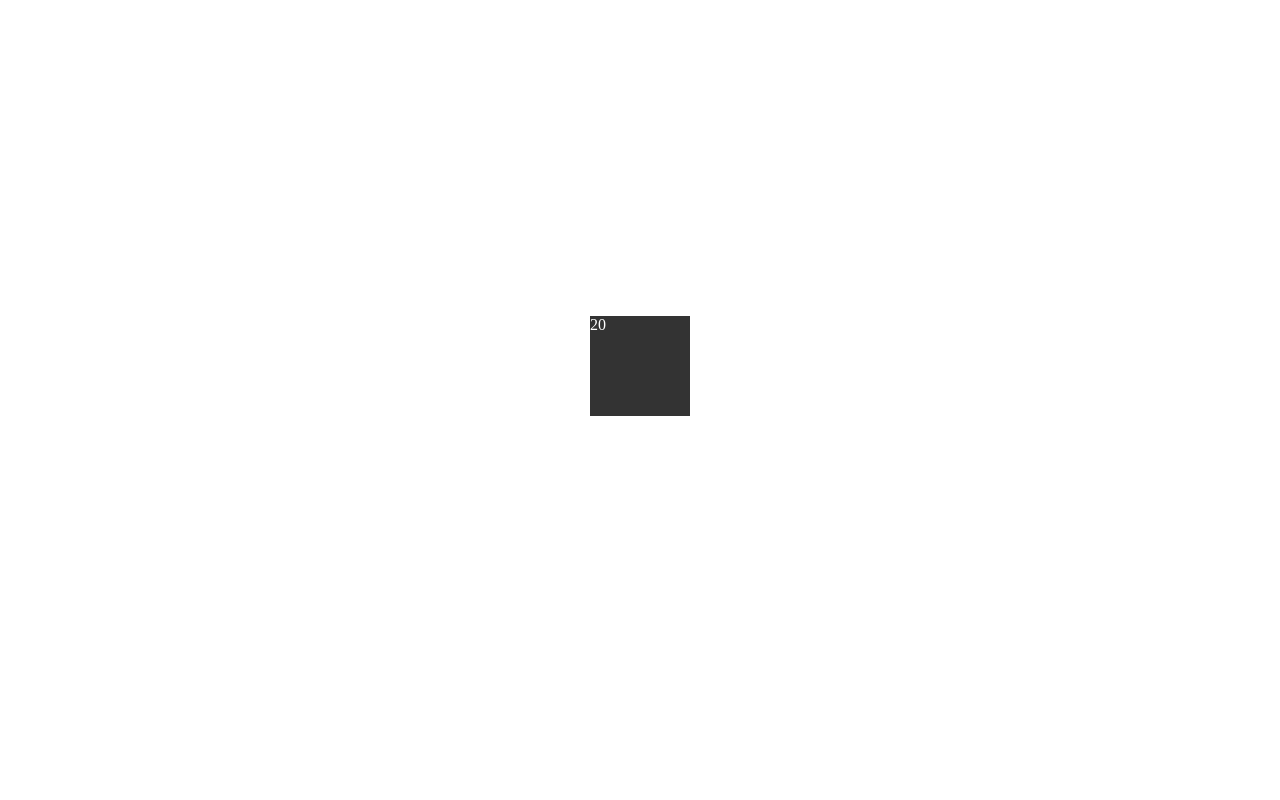
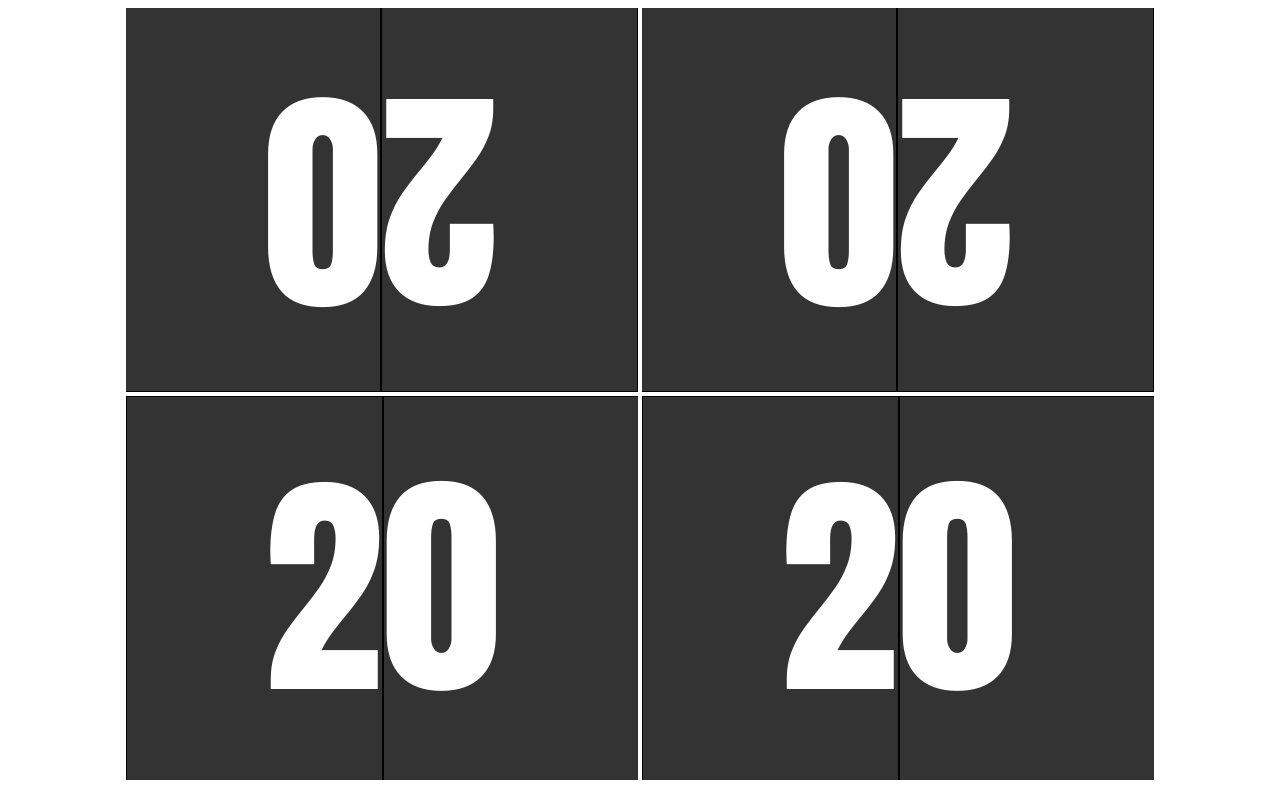
Before and after one commit to arzmir/kindle-counter, a plain HTML site: page index.html in a window 1280 px wide. Drawn offline with Linux system fonts and the light colour scheme.

Commit message:
Once more!

```diff
--- a/index.html
+++ b/index.html
@@ -2,25 +2,56 @@
 <head>
 <title>Kindle Counter</title>
 <style type="text/css">
+body {
+ text-align:center;
+}
 div {
-width:100px;
-height:100px;
-margin:25% auto;
-background:#333;
-color:#fff;
+	display:inline-block;
+	width:40vw;
+	height:48vh;
+	background:#333;
+	color:#fff;
+	font-size:5vmin;
+	overflow:hidden;
+	line-height:48vh;
+	font-size:30vmin;
+	text-align:center;
+	font-family: Impact, Haettenschweiler, "Franklin Gothic Bold", Charcoal, "Helvetica Inserat", "Bitstream Vera Sans Bold", "Arial Black", "sans serif";
+	position:relative;
+}
+
+div i {
+	position:absolute;
+	display:block;
+	height:100%;
+	width:50%;
+	top:0;
+	left:0;
+	border:1px solid #000;
+}
+
+div i:nth-of-type(2) {
+	left:50%;
+}
+
+div:nth-of-type(1), div:nth-of-type(2) {
+	transform:rotate(180deg);
 }
 </style>
 
 <script type="text/javascript">
-var decrease = function(e) {
-	var old = e.innerHTML;
-	e.innerHTML = old - 1;
+var crease = function(el, axis) {
+	el = el.parentNode.firstChild;
+	el.innerHTML = parseInt(el.innerHTML) + axis;
 }
+
 </script>
 </head>
 <body>
-
-<div onclick="decrease(this)">20</div>
+<div><b>20</b><i onclick="crease(this,-1)"></i><i onclick="crease(this,1)"></i></div>
+<div><b>20</b><i onclick="crease(this,-1)"></i><i onclick="crease(this,1)"></i></div>
+<div><b>20</b><i onclick="crease(this,-1)"></i><i onclick="crease(this,1)"></i></div>
+<div><b>20</b><i onclick="crease(this,-1)"></i><i onclick="crease(this,1)"></i></div>
 
 
 </body>
```
